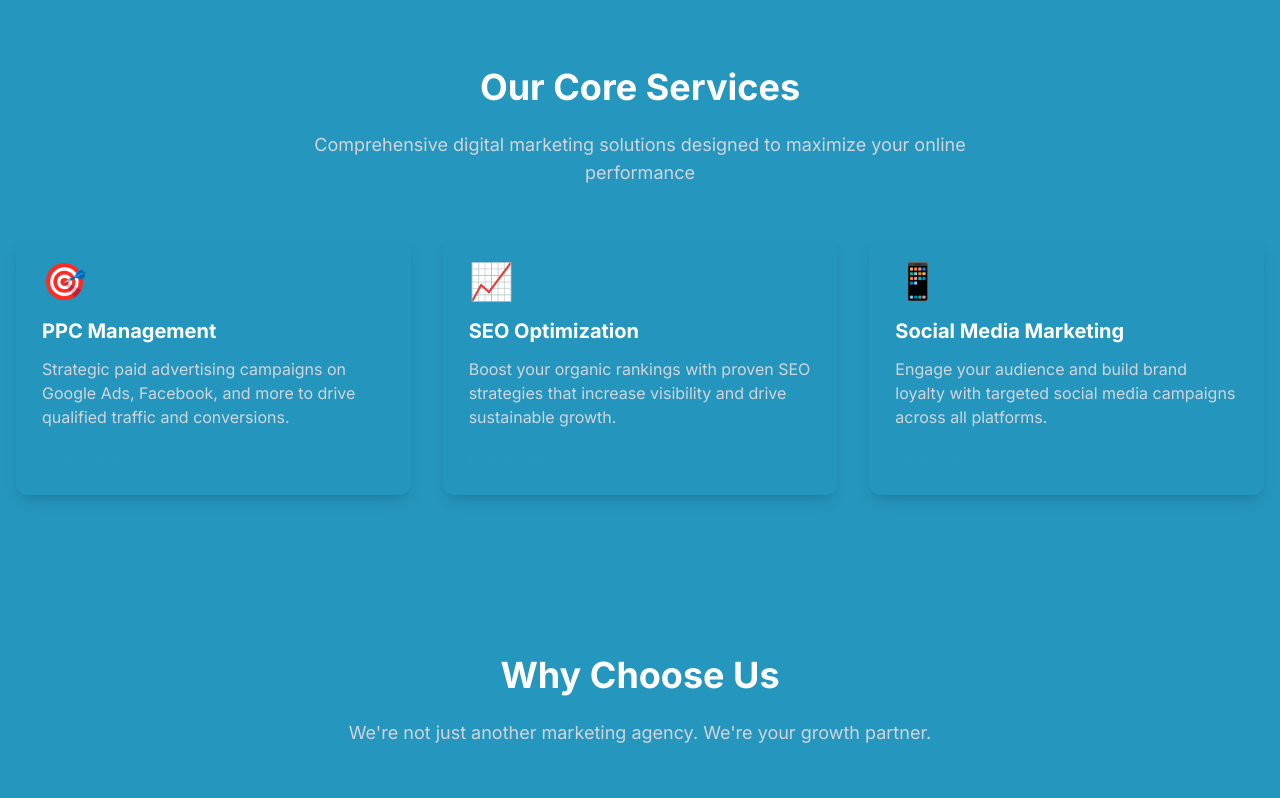
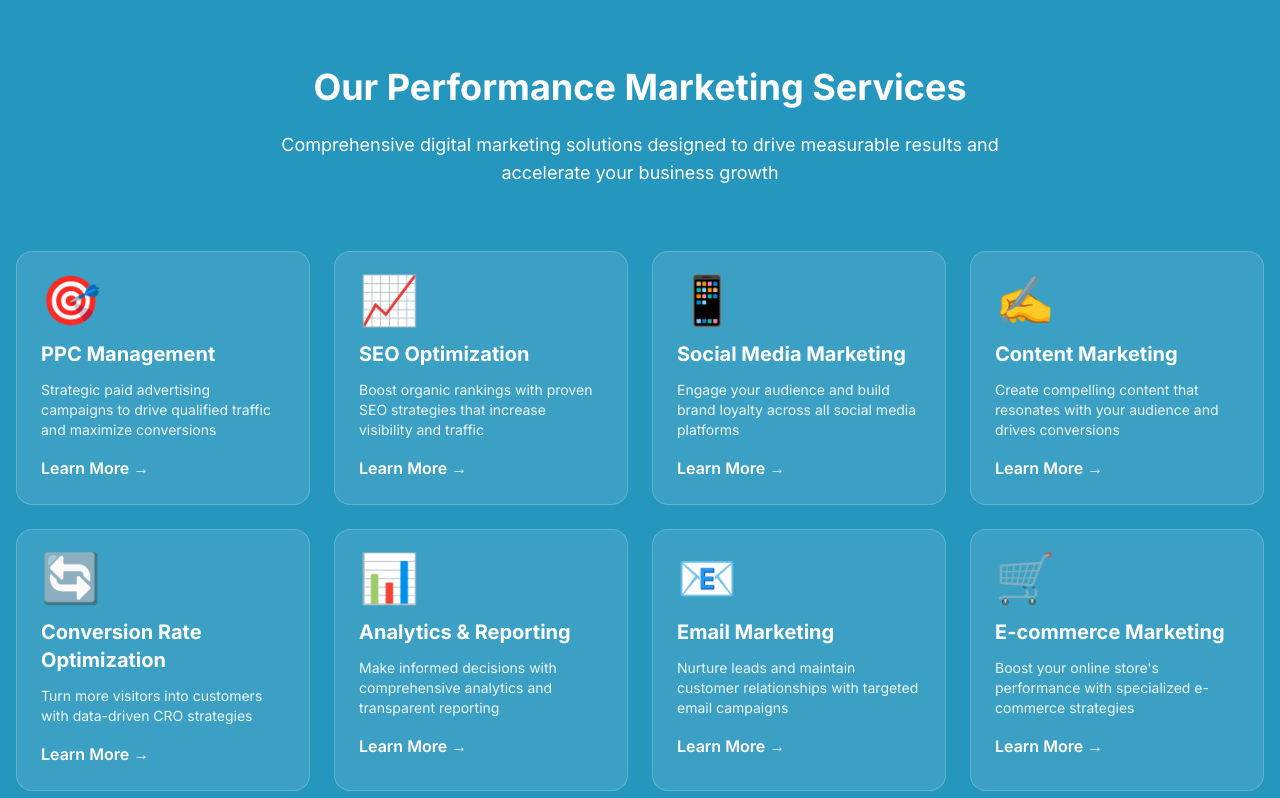
Before and after one commit to anshmydigitalcrown-ui/stardigitechpro, a Next.js app: page / in a window 1280 px wide. Shown: the part 1080-1878 px from the top of the page. Built offline with nearby package versions, Linux system fonts and the light colour scheme.

Commit message:
Add stylish 8 services grid to home page below hero section with modern UI/UX

```diff
--- a/app/page.tsx
+++ b/app/page.tsx
@@ -73,41 +73,106 @@ export default function Home() {
       {/* Services Overview */}
       <section className="py-20 bg-[#2596be]">
         <div className="container mx-auto px-4">
-          <div className="text-center mb-12">
-            <h2 className="section-title">Our Core Services</h2>
-            <p className="text-gray-300 text-lg max-w-2xl mx-auto">
-              Comprehensive digital marketing solutions designed to maximize your online performance
+          <div className="text-center mb-16">
+            <h2 className="section-title">Our Performance Marketing Services</h2>
+            <p className="text-white text-lg max-w-3xl mx-auto">
+              Comprehensive digital marketing solutions designed to drive measurable results and accelerate your business growth
             </p>
           </div>
-          <div className="grid grid-cols-1 md:grid-cols-3 gap-8">
-            <div className="card group hover:border-primary border-2 border-transparent">
-              <div className="text-primary text-4xl mb-4">🎯</div>
+          <div className="grid grid-cols-1 md:grid-cols-2 lg:grid-cols-4 gap-6">
+            {/* Service 1 */}
+            <div className="group relative bg-white bg-opacity-10 backdrop-blur-sm p-6 rounded-2xl border border-white border-opacity-20 hover:bg-opacity-20 transition-all duration-300 hover:scale-105 hover:shadow-2xl">
+              <div className="text-5xl mb-4 transform group-hover:scale-110 transition-transform duration-300">🎯</div>
               <h3 className="text-xl font-bold text-white mb-3">PPC Management</h3>
-              <p className="text-gray-300 mb-4">
-                Strategic paid advertising campaigns on Google Ads, Facebook, and more to drive qualified traffic and conversions.
+              <p className="text-white text-opacity-90 text-sm mb-4">
+                Strategic paid advertising campaigns to drive qualified traffic and maximize conversions
               </p>
-              <Link href="/service" className="text-primary font-semibold hover:underline">
-                Learn More →
+              <Link href="/service" className="inline-flex items-center text-white font-semibold hover:gap-2 transition-all">
+                Learn More <span className="ml-1">→</span>
               </Link>
             </div>
-            <div className="card group hover:border-primary border-2 border-transparent">
-              <div className="text-secondary text-4xl mb-4">📈</div>
+
+            {/* Service 2 */}
+            <div className="group relative bg-white bg-opacity-10 backdrop-blur-sm p-6 rounded-2xl border border-white border-opacity-20 hover:bg-opacity-20 transition-all duration-300 hover:scale-105 hover:shadow-2xl">
+              <div className="text-5xl mb-4 transform group-hover:scale-110 transition-transform duration-300">📈</div>
               <h3 className="text-xl font-bold text-white mb-3">SEO Optimization</h3>
-              <p className="text-gray-300 mb-4">
-                Boost your organic rankings with proven SEO strategies that increase visibility and drive sustainable growth.
+              <p className="text-white text-opacity-90 text-sm mb-4">
+                Boost organic rankings with proven SEO strategies that increase visibility and traffic
               </p>
-              <Link href="/service" className="text-primary font-semibold hover:underline">
-                Learn More →
+              <Link href="/service" className="inline-flex items-center text-white font-semibold hover:gap-2 transition-all">
+                Learn More <span className="ml-1">→</span>
               </Link>
             </div>
-            <div className="card group hover:border-primary border-2 border-transparent">
-              <div className="text-accent text-4xl mb-4">📱</div>
+
+            {/* Service 3 */}
+            <div className="group relative bg-white bg-opacity-10 backdrop-blur-sm p-6 rounded-2xl border border-white border-opacity-20 hover:bg-opacity-20 transition-all duration-300 hover:scale-105 hover:shadow-2xl">
+              <div className="text-5xl mb-4 transform group-hover:scale-110 transition-transform duration-300">📱</div>
               <h3 className="text-xl font-bold text-white mb-3">Social Media Marketing</h3>
-              <p className="text-gray-300 mb-4">
-                Engage your audience and build brand loyalty with targeted social media campaigns across all platforms.
+              <p className="text-white text-opacity-90 text-sm mb-4">
+                Engage your audience and build brand loyalty across all social media platforms
               </p>
-              <Link href="/service" className="text-primary font-semibold hover:underline">
-                Learn More →
+              <Link href="/service" className="inline-flex items-center text-white font-semibold hover:gap-2 transition-all">
+                Learn More <span className="ml-1">→</span>
+              </Link>
+            </div>
+
+            {/* Service 4 */}
+            <div className="group relative bg-white bg-opacity-10 backdrop-blur-sm p-6 rounded-2xl border border-white border-opacity-20 hover:bg-opacity-20 transition-all duration-300 hover:scale-105 hover:shadow-2xl">
+              <div className="text-5xl mb-4 transform group-hover:scale-110 transition-transform duration-300">✍️</div>
+              <h3 className="text-xl font-bold text-white mb-3">Content Marketing</h3>
+              <p className="text-white text-opacity-90 text-sm mb-4">
+                Create compelling content that resonates with your audience and drives conversions
+              </p>
+              <Link href="/service" className="inline-flex items-center text-white font-semibold hover:gap-2 transition-all">
+                Learn More <span className="ml-1">→</span>
+              </Link>
+            </div>
+
+            {/* Service 5 */}
+            <div className="group relative bg-white bg-opacity-10 backdrop-blur-sm p-6 rounded-2xl border border-white border-opacity-20 hover:bg-opacity-20 transition-all duration-300 hover:scale-105 hover:shadow-2xl">
+              <div className="text-5xl mb-4 transform group-hover:scale-110 transition-transform duration-300">🔄</div>
+              <h3 className="text-xl font-bold text-white mb-3">Conversion Rate Optimization</h3>
+              <p className="text-white text-opacity-90 text-sm mb-4">
+                Turn more visitors into customers with data-driven CRO strategies
+              </p>
+              <Link href="/service" className="inline-flex items-center text-white font-semibold hover:gap-2 transition-all">
+                Learn More <span className="ml-1">→</span>
+              </Link>
+            </div>
+
+            {/* Service 6 */}
+            <div className="group relative bg-white bg-opacity-10 backdrop-blur-sm p-6 rounded-2xl border border-white border-opacity-20 hover:bg-opacity-20 transition-all duration-300 hover:scale-105 hover:shadow-2xl">
+              <div className="text-5xl mb-4 transform group-hover:scale-110 transition-transform duration-300">📊</div>
+              <h3 className="text-xl font-bold text-white mb-3">Analytics & Reporting</h3>
+              <p className="text-white text-opacity-90 text-sm mb-4">
+                Make informed decisions with comprehensive analytics and transparent reporting
+              </p>
+              <Link href="/service" className="inline-flex items-center text-white font-semibold hover:gap-2 transition-all">
+                Learn More <span className="ml-1">→</span>
+              </Link>
+            </div>
+
+            {/* Service 7 */}
+            <div className="group relative bg-white bg-opacity-10 backdrop-blur-sm p-6 rounded-2xl border border-white border-opacity-20 hover:bg-opacity-20 transition-all duration-300 hover:scale-105 hover:shadow-2xl">
+              <div className="text-5xl mb-4 transform group-hover:scale-110 transition-transform duration-300">📧</div>
+              <h3 className="text-xl font-bold text-white mb-3">Email Marketing</h3>
+              <p className="text-white text-opacity-90 text-sm mb-4">
+                Nurture leads and maintain customer relationships with targeted email campaigns
+              </p>
+              <Link href="/service" className="inline-flex items-center text-white font-semibold hover:gap-2 transition-all">
+                Learn More <span className="ml-1">→</span>
+              </Link>
+            </div>
+
+            {/* Service 8 */}
+            <div className="group relative bg-white bg-opacity-10 backdrop-blur-sm p-6 rounded-2xl border border-white border-opacity-20 hover:bg-opacity-20 transition-all duration-300 hover:scale-105 hover:shadow-2xl">
+              <div className="text-5xl mb-4 transform group-hover:scale-110 transition-transform duration-300">🛒</div>
+              <h3 className="text-xl font-bold text-white mb-3">E-commerce Marketing</h3>
+              <p className="text-white text-opacity-90 text-sm mb-4">
+                Boost your online store's performance with specialized e-commerce strategies
+              </p>
+              <Link href="/service" className="inline-flex items-center text-white font-semibold hover:gap-2 transition-all">
+                Learn More <span className="ml-1">→</span>
               </Link>
             </div>
           </div>
```
